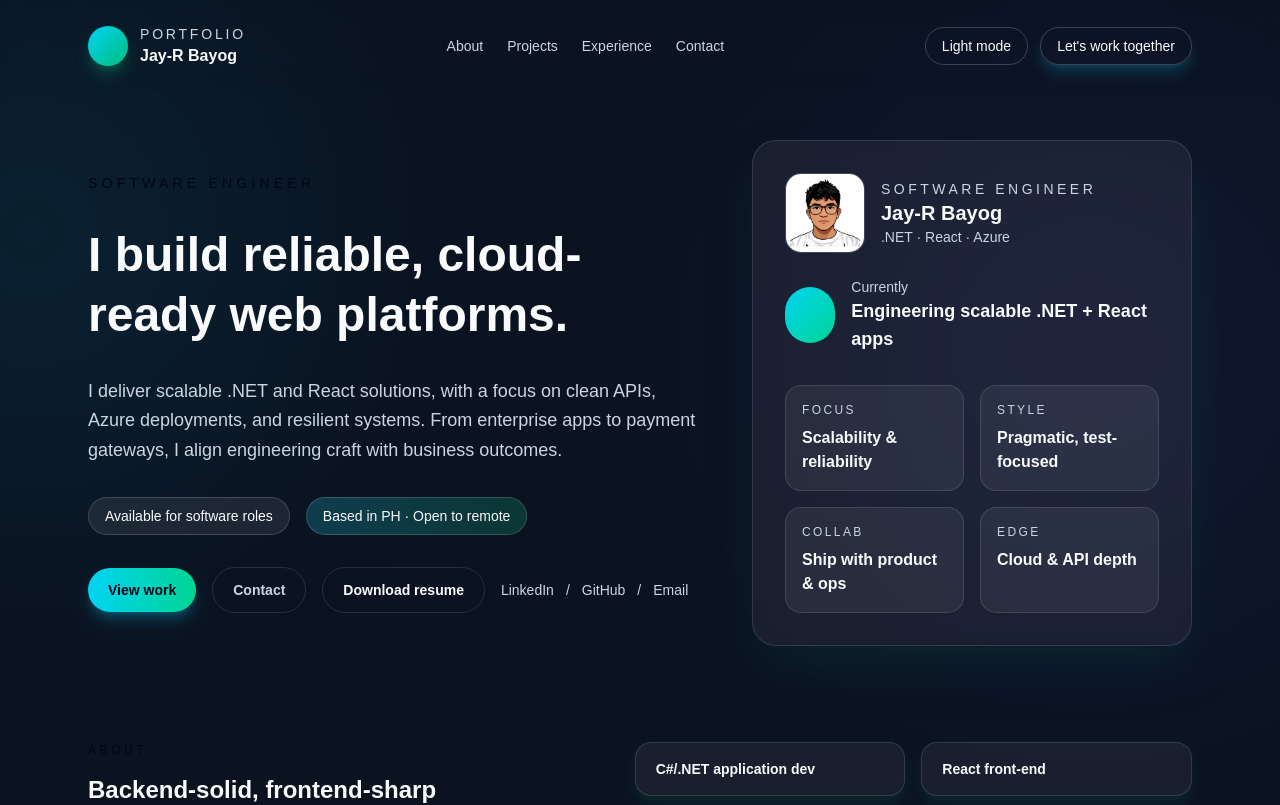
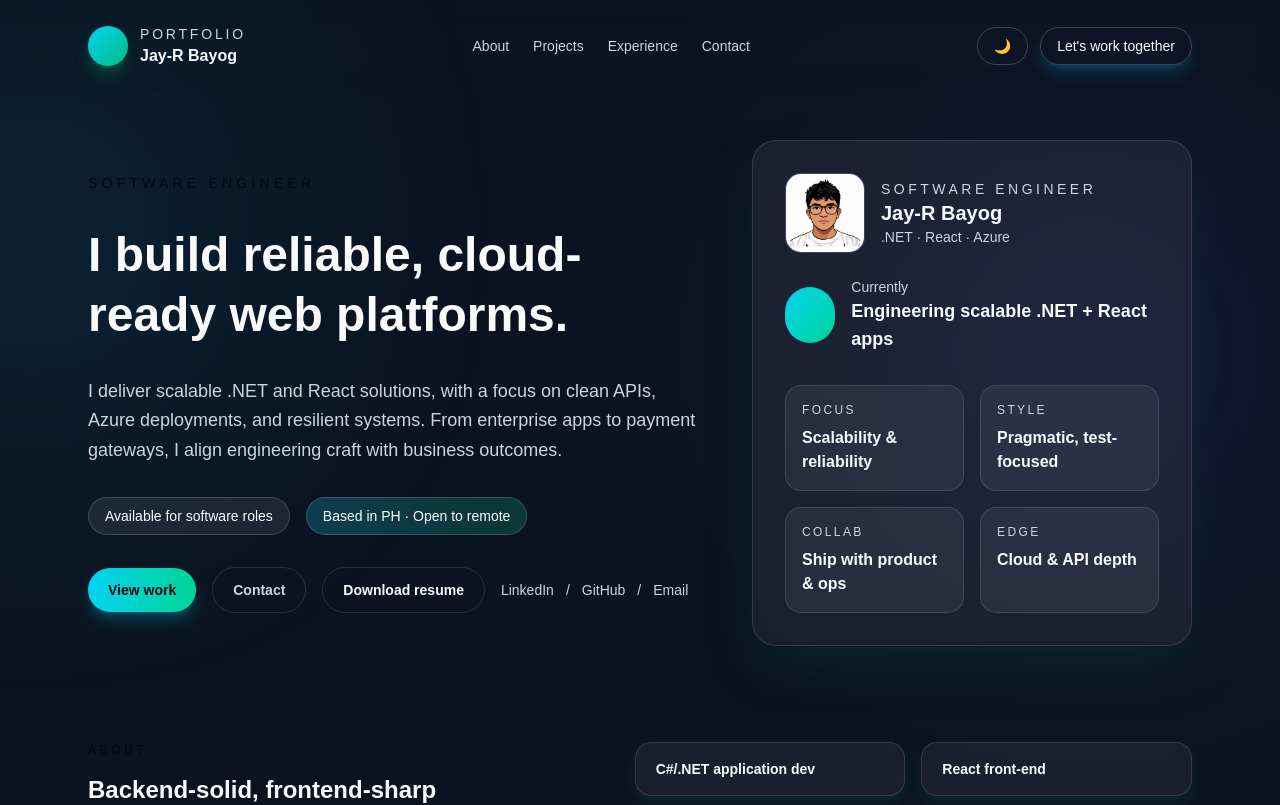
Before and after one commit to average04/porfolio, a Next.js app in the folder portfolio/: page / in a window 1280 px wide. Shown: the top 805 px of the page. Built offline with nearby package versions, Linux system fonts and the light colour scheme.

Commit message:
Updated theme button

```diff
--- a/portfolio/app/page.tsx
+++ b/portfolio/app/page.tsx
@@ -114,7 +114,15 @@ export default function Home() {
               }`}
               onClick={() => setTheme(isDark ? "light" : "dark")}
             >
-              {isDark ? "Light mode" : "Dark mode"}
+                {isDark ? (
+                <span aria-label="Switch to light mode" role="img">
+                  🌙
+                </span>
+                ) : (
+                <span aria-label="Switch to dark mode" role="img">
+                  ☀️
+                </span>
+                )}
             </button>
             <Link
               className={`rounded-full px-4 py-2 text-sm font-medium transition hover:-translate-y-0.5 ${
```
